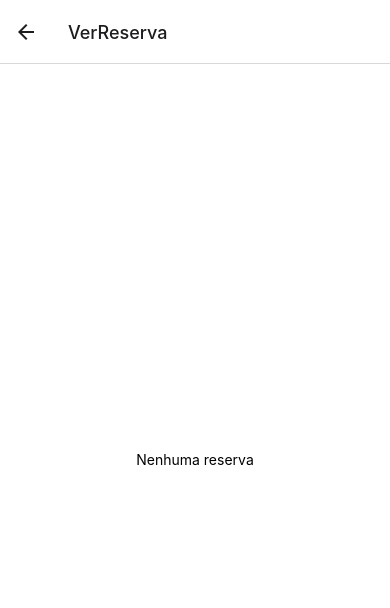
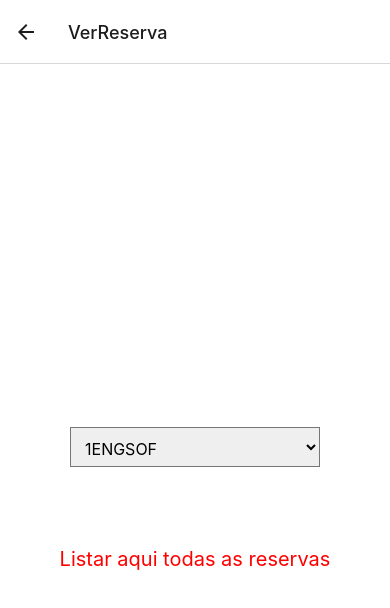
Before and after one commit to JoaoMenegati/lab-reserve, a React Native app: screen /VerReserva in a window 390 px wide. Shown: the top 608 px of the page. Built offline with nearby package versions, Linux system fonts and the light colour scheme.

Commit message:
adicionar lembretes e picker

```diff
--- a/components/reserve-solicitation.jsx
+++ b/components/reserve-solicitation.jsx
@@ -6,7 +6,9 @@ import Styles from "../styles/main-style";
 const SolicitacaoReserva = ({ navigation }) => {
   return (
     <View style={Styles.container}>
-      <Text>Listar aqui todas solicitações de reservas</Text>
+      <Text style={Styles.textLembrar}>
+        Listar aqui todas solicitações de reservas
+      </Text>
     </View>
   );
 };
--- a/components/reserve-view.jsx
+++ b/components/reserve-view.jsx
@@ -1,12 +1,33 @@
-import React from "react";
+import React, { useState } from "react";
 import { Text, View } from "react-native";
+import { Picker } from "react-native-web";
 
 import Styles from "../styles/main-style";
 
 const VerReserva = ({ navigation }) => {
+  const [selectedValue, setSelectedValue] = useState("B2-S1");
+
   return (
     <View style={Styles.container}>
-      <Text>Nenhuma reserva</Text>
+      <View style={{ flex: 0.1 }} />
+
+      <Picker
+        style={Styles.input}
+        placeholder="Laboratório"
+        selectedValue={selectedValue}
+        onValueChange={(itemValue, itemIndex) => setSelectedValue(itemValue)}
+      >
+        <Picker.Item value="B2-S1" label="1ENGSOF" />
+        <Picker.Item value="B2-S2" label="2PROGR" />
+        <Picker.Item value="B4-S6" label="3PRODSOFT" />
+        <Picker.Item value="B4-S5" label="4COMP" />
+        <Picker.Item value="B4-S4" label="5REDES" />
+        <Picker.Item value="D2-S3" label="LABTOPOGEO6" />
+      </Picker>
+
+      <View style={{ flex: 0.1 }} />
+
+      <Text style={Styles.textLembrar}>Listar aqui todas as reservas</Text>
     </View>
   );
 };
--- a/components/start-admin.jsx
+++ b/components/start-admin.jsx
@@ -22,7 +22,9 @@ const InicioAdministrador = ({ navigation }) => {
         onPress={() => navigation.navigate("CadastrarLaboratorio")}
       />
       <View style={{ flex: 0.1 }} />
-      <Text>Listar aqui todas as reservas</Text>
+
+      <Text style={Styles.textLembrar}>Listar aqui todas as reservas</Text>
+
       <View style={{ flex: 0.1 }} />
       <Button
         title="Cadastrar Reserva"
--- a/styles/main-style.jsx
+++ b/styles/main-style.jsx
@@ -43,6 +43,11 @@ const Styles = StyleSheet.create({
     borderWidth: 1,
     padding: 5,
   },
+
+  textLembrar: {
+    fontSize: 20,
+    color: "red",
+  },
 });
 
 export default Styles;
```
